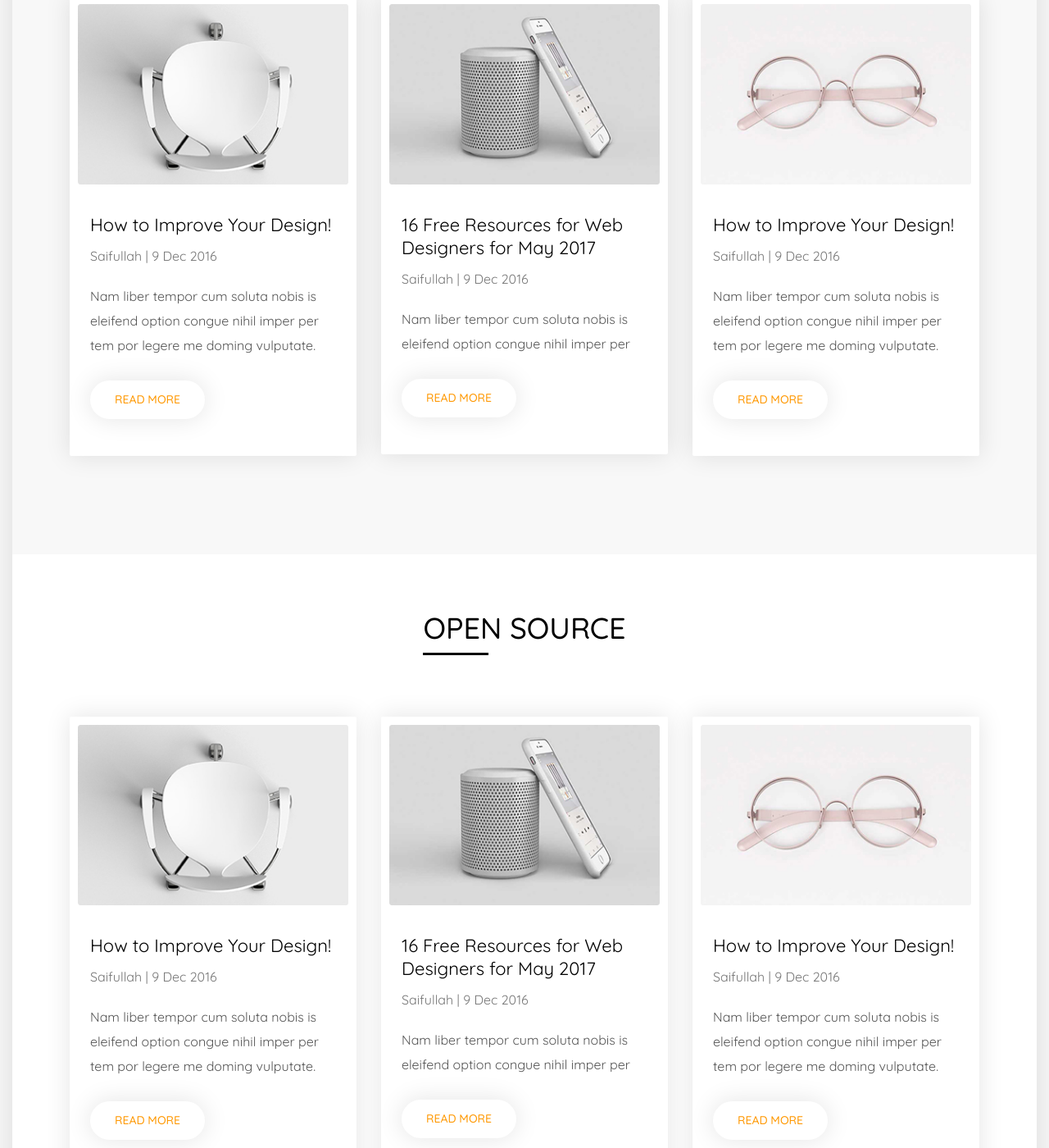
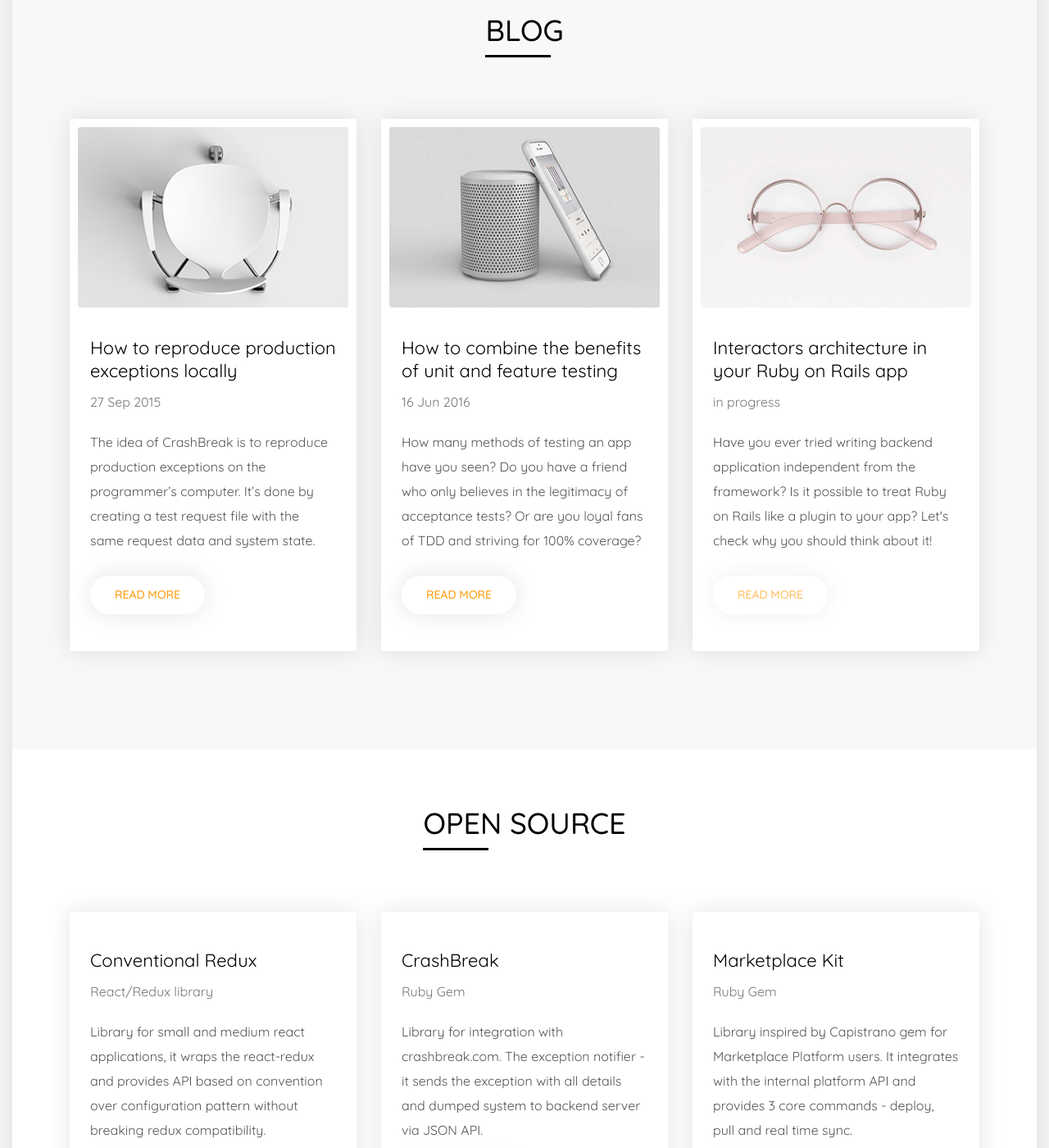
Before and after one commit to mjaneczek/mjaneczek.github.io, a Jekyll site: the page built from index.html, in a window 1280 px wide and 1400 px high, scrolled down 3965 px. Shown: the whole window at 82% size. Built offline with Jekyll 4.4.1, drawn with Linux system fonts in a browser that asks for light colours; some of the changed text lies outside the part shown.

Commit message:
Update all sections, add real information, cleanup

```diff
--- a/_includes/blogs.html
+++ b/_includes/blogs.html
@@ -10,11 +10,12 @@
         <article class="blog-post">
           <div class="post-img"><img alt="" src="assets/img/blog/1.jpg"></div>
           <div class="post-content">
-            <h2 class="post-title">How to Improve Your Design!</h2>
+            <h2 class="post-title">How to reproduce production exceptions locally</h2>
             <div class="post-meta">
-              Saifullah | 9 Dec 2016
+              27 Sep 2015
             </div>
-            <p>Nam liber tempor cum soluta nobis is eleifend option congue nihil imper per tem por legere me doming vulputate.</p><a class="btn btn-theme mt-2" href="blog-details.html">Read more</a>
+            <p>The idea of CrashBreak is to reproduce production exceptions on the programmer’s computer. It’s done by creating a test request file with the same request data and system state.</p>
+            <a class="btn btn-theme mt-2" href="https://medium.com/@mjaneczek/how-to-reproduce-production-exceptions-locally-via-request-spec-and-not-go-crazy-e93924f0693d">Read more</a>
           </div>
         </article>
       </div>
@@ -22,11 +23,12 @@
         <article class="blog-post">
           <div class="post-img"><img alt="" src="assets/img/blog/2.jpg"></div>
           <div class="post-content">
-            <h2 class="post-title">16 Free Resources for Web Designers for May 2017</h2>
+            <h2 class="post-title">How to combine the benefits of unit and feature testing</h2>
             <div class="post-meta">
-              Saifullah | 9 Dec 2016
+              16 Jun 2016
             </div>
-            <p>Nam liber tempor cum soluta nobis is eleifend option congue nihil imper per</p><a class="btn btn-theme mt-2" href="blog-details.html">Read more</a>
+            <p>How many methods of testing an app have you seen? Do you have a friend who only believes in the legitimacy of acceptance tests? Or are you loyal fans of TDD and striving for 100% coverage?</p>
+            <a class="btn btn-theme mt-2" href="https://medium.com/@mjaneczek/how-to-combine-unit-and-feature-test-benefits-and-not-get-into-a-100-test-coverage-trap-9935156eca">Read more</a>
           </div>
         </article>
       </div>
@@ -34,11 +36,12 @@
         <article class="blog-post">
           <div class="post-img"><img alt="" src="assets/img/blog/3.jpg"></div>
           <div class="post-content">
-            <h2 class="post-title">How to Improve Your Design!</h2>
+            <h2 class="post-title">Interactors architecture in your Ruby on Rails app</h2>
             <div class="post-meta">
-              Saifullah | 9 Dec 2016
+              in progress
             </div>
-            <p>Nam liber tempor cum soluta nobis is eleifend option congue nihil imper per tem por legere me doming vulputate.</p><a class="btn btn-theme mt-2" href="blog-details.html">Read more</a>
+            <p>Have you ever tried writing backend application independent from the framework? Is it possible to treat Ruby on Rails like a plugin to your app? Let's check why you should think about it!</p>
+            <a class="btn btn-theme disabled mt-2" href="#">Read more</a>
           </div>
         </article>
       </div>
--- a/_includes/career.html
+++ b/_includes/career.html
@@ -8,44 +8,66 @@
     <div class="row">
       <div class="col-md-6 mt-5">
         <div class="work-exp-block">
-          <h4 class="block-title">Front End Web Developer</h4>
-          <h6 class="company-name color-text">Wrapbootstrap</h6>
+          <h4 class="block-title">Junior .NET Programmer</h4>
+          <h6 class="company-name color-text">WISP Group</h6>
           <div class="working-duration">
-            2008-2011
+            03.2012-06.2012
           </div>
-          <p>Nam liber tempor cum soluta nobis eleifend option congue nihil imper per tem por legere me doming vulputate.</p>
+          <p>C#, WPF (MVVM), NUnit</p>
         </div>
       </div>
       <div class="col-md-6 mt-5">
         <div class="work-exp-block">
-          <h4 class="block-title">Wordpress Developer</h4>
-          <h6 class="company-name color-text">EchoTheme</h6>
+          <h4 class="block-title">.NET / Ruby on Rails Programmer</h4>
+          <h6 class="company-name color-text">Mercomp</h6>
           <div class="working-duration">
-            2011 - 2015
+            03.2013 - 09.2013
           </div>
-          <p>Nam liber tempor cum soluta nobis eleifend option congue nihil imper per tem por legere me doming vulputate.</p>
+          <p>WPF, ASP.NET MVC, Ruby on Rails</p>
         </div>
       </div>
     </div>
     <div class="row">
       <div class="col-md-6 mt-5">
         <div class="work-exp-block">
-          <h4 class="block-title">Software Developer</h4>
-          <h6 class="company-name color-text">Theme-Valley</h6>
+          <h4 class="block-title">Ruby on Rails Programmer</h4>
+          <h6 class="company-name color-text">EL Passion</h6>
           <div class="working-duration">
-            2015 - 2016
+            11.2013 - 07.2015
           </div>
-          <p>Nam liber tempor cum soluta nobis eleifend option congue nihil imper per tem por legere me doming vulputate.</p>
+          <p>Ruby on Rails, TDD & Rspec, AngularJS, Agile</p>
         </div>
       </div>
       <div class="col-md-6 mt-5">
         <div class="work-exp-block">
-          <h4 class="block-title">Senior UX Designer</h4>
-          <h6 class="company-name color-text">Grailslab IT</h6>
+          <h4 class="block-title">Full-Stack Developer</h4>
+          <h6 class="company-name color-text">Kontomierz.pl</h6>
           <div class="working-duration">
-            2016 - Present
+            08.2015 - 12.2015
           </div>
-          <p>Nam liber tempor cum soluta nobis eleifend option congue nihil imper per tem por legere me doming vulputate.</p>
+          <p>Ruby on Rails, React, Redux, AngularJS, Agile</p>
+        </div>
+      </div>
+    </div>
+    <div class="row">
+      <div class="col-md-6 mt-5">
+        <div class="work-exp-block">
+          <h4 class="block-title">Team leader</h4>
+          <h6 class="company-name color-text">StreatUp</h6>
+          <div class="working-duration">
+            09.2016 - 12.2016
+          </div>
+          <p>Ruby on Rails, BDD, Payments Integration, Agile</p>
+        </div>
+      </div>
+      <div class="col-md-6 mt-5">
+        <div class="work-exp-block">
+          <h4 class="block-title">Full-Stack Developer</h4>
+          <h6 class="company-name color-text">Near Me</h6>
+          <div class="working-duration">
+            01.2017 - 10.2017
+          </div>
+          <p>Ruby on Rails, Platform Development, Gem Development</p>
         </div>
       </div>
     </div>
--- a/_includes/counters.html
+++ b/_includes/counters.html
@@ -3,28 +3,28 @@
     <div class="row">
       <div class="col-lg-3 col-sm-6 text-center mt-sm-4">
         <div class="fun-fact-icon">
-          <span class="lnr lnr-briefcase"></span>
+          <span class="lnr lnr-laptop"></span>
         </div>
         <h4 class="fun-fact-count">8+</h4>
         <p class="fun-fact-title">programming years</p>
       </div>
       <div class="col-lg-3 col-sm-6 text-center mt-sm-4">
         <div class="fun-fact-icon">
-          <span class="lnr lnr-smile"></span>
+          <span class="lnr lnr-briefcase"></span>
         </div>
         <h4 class="fun-fact-count">4+</h4>
         <p class="fun-fact-title">commercial career years</p>
       </div>
       <div class="col-lg-3 col-sm-6 text-center mt-sm-4">
         <div class="fun-fact-icon">
-          <span class="lnr lnr-book"></span>
+          <span class="lnr lnr-construction"></span>
         </div>
         <h4 class="fun-fact-count">3</h4>
         <p class="fun-fact-title">after hours startup</p>
       </div>
       <div class="col-lg-3 col-sm-6 text-center mt-sm-4">
         <div class="fun-fact-icon">
-          <span class="lnr lnr-coffee-cup"></span>
+          <span class="lnr lnr-code"></span>
         </div>
         <h4 class="fun-fact-count">8</h4>
         <p class="fun-fact-title">open source projects</p>
--- a/_includes/opensource.html
+++ b/_includes/opensource.html
@@ -8,37 +8,37 @@
     <div class="row">
       <div class="col-md-4">
         <article class="blog-post">
-          <div class="post-img"><img alt="" src="assets/img/blog/1.jpg"></div>
           <div class="post-content">
-            <h2 class="post-title">How to Improve Your Design!</h2>
+            <h2 class="post-title">Conventional Redux</h2>
             <div class="post-meta">
-              Saifullah | 9 Dec 2016
+              React/Redux library
             </div>
-            <p>Nam liber tempor cum soluta nobis is eleifend option congue nihil imper per tem por legere me doming vulputate.</p><a class="btn btn-theme mt-2" href="blog-details.html">Read more</a>
+            <p>Library for small and medium react applications, it wraps the react-redux and provides API based on convention over configuration pattern without breaking redux compatibility.</p>
+            <a class="btn btn-theme mt-2" href="https://github.com/mjaneczek/conventional-redux">Check GitHub</a>
           </div>
         </article>
       </div>
       <div class="col-md-4">
         <article class="blog-post">
-          <div class="post-img"><img alt="" src="assets/img/blog/2.jpg"></div>
           <div class="post-content">
-            <h2 class="post-title">16 Free Resources for Web Designers for May 2017</h2>
+            <h2 class="post-title">CrashBreak</h2>
             <div class="post-meta">
-              Saifullah | 9 Dec 2016
+              Ruby Gem
             </div>
-            <p>Nam liber tempor cum soluta nobis is eleifend option congue nihil imper per</p><a class="btn btn-theme mt-2" href="blog-details.html">Read more</a>
+            <p>Library for integration with crashbreak.com. The exception notifier - it sends the exception with all details and dumped system to backend server via JSON API.</p>
+            <a class="btn btn-theme mt-2" href="https://github.com/crashbreak/crashbreak">Check GitHub</a>
           </div>
         </article>
       </div>
       <div class="col-md-4">
         <article class="blog-post">
-          <div class="post-img"><img alt="" src="assets/img/blog/3.jpg"></div>
           <div class="post-content">
-            <h2 class="post-title">How to Improve Your Design!</h2>
+            <h2 class="post-title">Marketplace Kit</h2>
             <div class="post-meta">
-              Saifullah | 9 Dec 2016
+              Ruby Gem
             </div>
-            <p>Nam liber tempor cum soluta nobis is eleifend option congue nihil imper per tem por legere me doming vulputate.</p><a class="btn btn-theme mt-2" href="blog-details.html">Read more</a>
+            <p>Library inspired by Capistrano gem for Marketplace Platform users. It integrates with the internal platform API and provides 3 core commands - deploy, pull and real time sync.</p>
+            <a class="btn btn-theme mt-2" href="https://github.com/mdyd-dev/marketplace-kit">Check GitHub</a>
           </div>
         </article>
       </div>
--- a/_includes/services.html
+++ b/_includes/services.html
@@ -10,21 +10,21 @@
         <div class="service-block equal-height">
           <div class="sr-icon"><img alt="" src="assets/img/icons/sr2.png"></div>
           <h4 class="block-title">Backend Development</h4>
-          <p>Nam liber tempor cum soluta nobis eleifend option congue nihil imper per tem por legere me doming</p>
+          <p>Ruby, Ruby on Rails, Gem development, PostgreSQL, MongoDB, Elixir</p>
         </div>
       </div>
       <div class="col-md-4 text-center">
         <div class="service-block equal-height">
           <div class="sr-icon"><img alt="" src="assets/img/icons/sr3.png"></div>
           <h4 class="block-title">Frontend  Development</h4>
-          <p>Nam liber tempor cum soluta nobis eleifend option congue nihil imper per tem por legere me doming</p>
+          <p>React, Redux, Webpack, Jest, Babel, Node, Angular, Ember</p>
         </div>
       </div>
       <div class="col-md-4 text-center">
         <div class="service-block equal-height">
           <div class="sr-icon"><img alt="" src="assets/img/icons/sr1.png"></div>
           <h4 class="block-title">Software Architecture</h4>
-          <p>Nam liber tempor cum soluta nobis eleifend option congue nihil imper per tem por legere me doming</p>
+          <p>TDD, BDD, SOLID, Clean Code, Interactors, Component Cohesion & Coupling</p>
         </div>
       </div>
     </div>
--- a/_includes/startups.html
+++ b/_includes/startups.html
@@ -11,11 +11,11 @@
           <img alt="" src="assets/img/portfolio/1.jpg">
           <div class="portfolio-overlay">
             <div class="portfolio-btn-action">
-              <a href="portfolio-details.html"><span class="lnr lnr-link"></span></a> <a class="popup-img" href="assets/img/portfolio/1.jpg"><span class="lnr lnr-frame-expand"></span></a>
+              <a href="https://github.com/mjaneczek/vielen-games-api"><span class="lnr lnr-code"></span></a>
             </div>
             <div class="portfolio-desc">
               <h4>Vielen Games</h4>
-              <p>API for a mobile game</p>
+              <p>API for a mobile game<br/>Scala, MongoDB</p>
             </div>
           </div>
         </div>
@@ -25,11 +25,12 @@
           <img alt="" src="assets/img/portfolio/2.jpg">
           <div class="portfolio-overlay">
             <div class="portfolio-btn-action">
-              <a href="portfolio-details.html"><span class="lnr lnr-link"></span></a> <a class="popup-img" href="assets/img/portfolio/2.jpg"><span class="lnr lnr-frame-expand"></span></a>
+              <a href="http://www.crashbreak.com/"><span class="lnr lnr-link"></span></a>
+              <a href="https://github.com/crashbreak"><span class="lnr lnr-code"></span></a>
             </div>
             <div class="portfolio-desc">
               <h4>CrashBreak</h4>
-              <p>Programming tool</p>
+              <p>Programming tool<br/>RoR, AngularJS, Gem Development</p>
             </div>
           </div>
         </div>
@@ -39,11 +40,11 @@
           <img alt="" src="assets/img/portfolio/3.jpg">
           <div class="portfolio-overlay">
             <div class="portfolio-btn-action">
-              <a href="portfolio-details.html"><span class="lnr lnr-link"></span></a> <a class="popup-img" href="assets/img/portfolio/3.jpg"><span class="lnr lnr-frame-expand"></span></a>
+              <a href="https://vszone.gg/"><span class="lnr lnr-link"></span></a>
             </div>
             <div class="portfolio-desc">
               <h4>Versus Zone</h4>
-              <p>Streamer tool</p>
+              <p>Streamer tool<br/>RoR, React & Redux, Elixir</p>
             </div>
           </div>
         </div>
```
